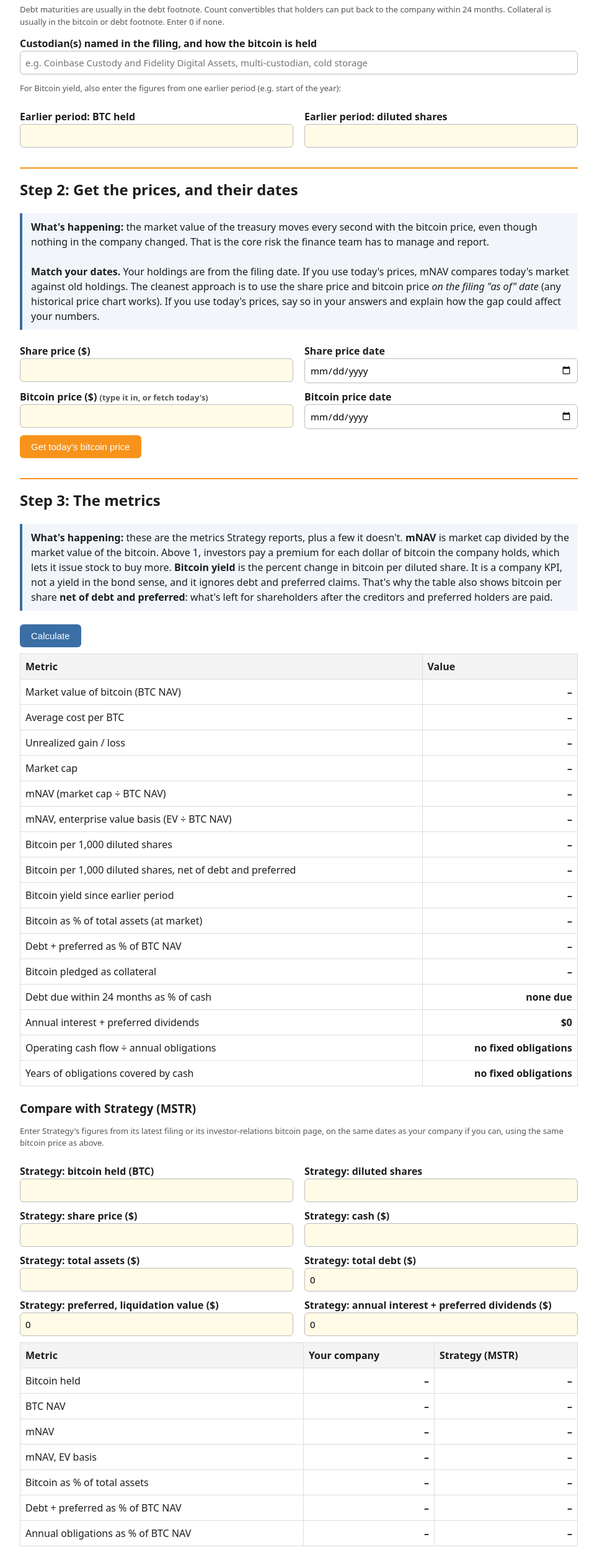
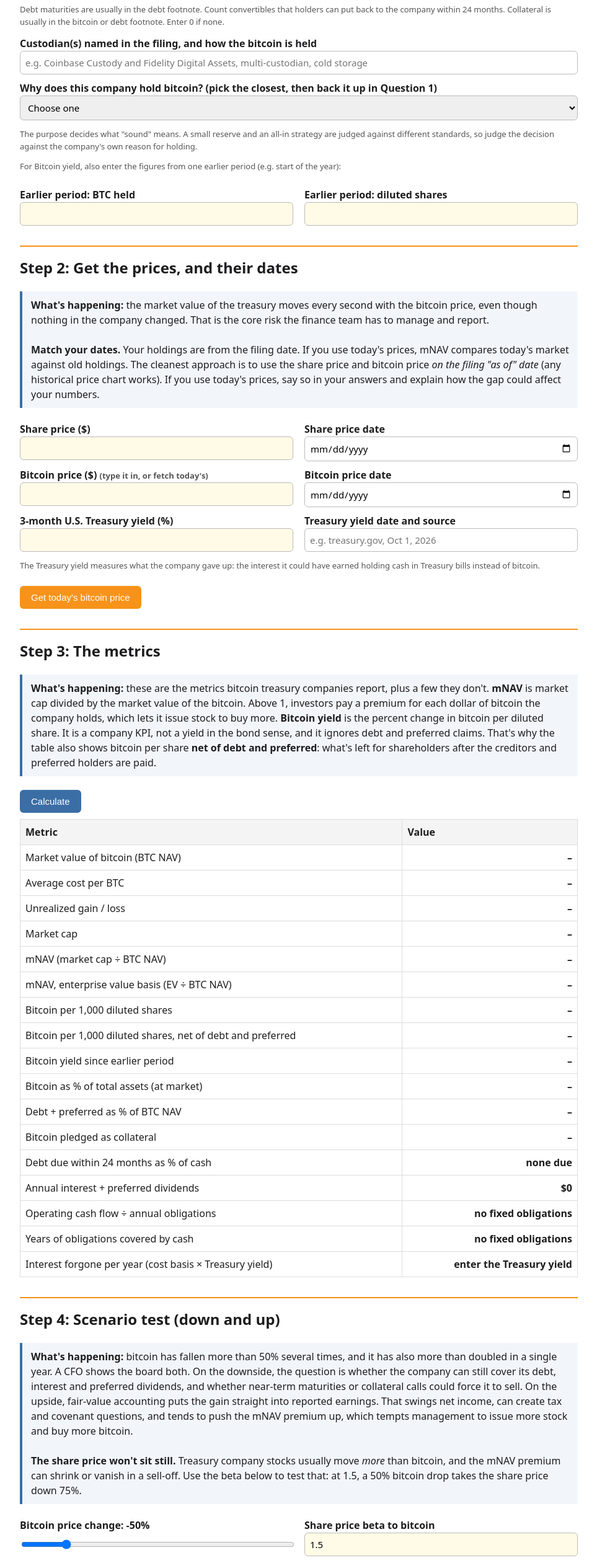
Before and after one commit to SatoshiEcon/Bitcoin-Treasury-Lab-, a plain HTML site: page index.html in a window 1280 px wide. Shown: the part 1520-4041 px from the top of the page at 62% size, without its empty margins (158-1121 px from the left). Drawn offline with Linux system fonts and the light colour scheme.

Commit message:
Update index.html

```diff
--- a/index.html
+++ b/index.html
@@ -70,6 +70,16 @@ button.sec{background:#3b6ea5}
 <p class="small">Debt maturities are usually in the debt footnote. Count convertibles that holders can put back to the company within 24 months. Collateral is usually in the bitcoin or debt footnote. Enter 0 if none.</p>
 <label>Custodian(s) named in the filing, and how the bitcoin is held</label>
 <input id="custody" placeholder="e.g. Coinbase Custody and Fidelity Digital Assets, multi-custodian, cold storage">
+<label>Why does this company hold bitcoin? (pick the closest, then back it up in Question 1)</label>
+<select id="purpose" style="width:100%;padding:8px;font-size:15px;border:1px solid #bbb;border-radius:6px;font-family:inherit">
+<option value="">Choose one</option>
+<option>Treasury diversification: a share of excess cash held as a reserve asset</option>
+<option>Bitcoin treasury company: accumulating bitcoin is the core strategy</option>
+<option>Miner: bitcoin is the company's product and inventory</option>
+<option>Operating use: payments, products or services built on bitcoin</option>
+<option>Other (explain in Question 1)</option>
+</select>
+<p class="small">The purpose decides what "sound" means. A small reserve and an all-in strategy are judged against different standards, so judge the decision against the company's own reason for holding.</p>
 <p class="small">For Bitcoin yield, also enter the figures from one earlier period (e.g. start of the year):</p>
 <div class="grid">
 <div><label>Earlier period: BTC held</label><input class="num" id="btc0" type="number" step="any"></div>
@@ -83,28 +93,17 @@ button.sec{background:#3b6ea5}
 <div><label>Share price date</label><input id="pxdate" type="date"></div>
 <div><label>Bitcoin price ($) <span class="small" id="pxsrc">(type it in, or fetch today's)</span></label><input class="num" id="btcpx" type="number" step="any"></div>
 <div><label>Bitcoin price date</label><input id="btcpxdate" type="date"></div>
+<div><label>3-month U.S. Treasury yield (%)</label><input class="num" id="rf" type="number" step="any"></div>
+<div><label>Treasury yield date and source</label><input id="rfsrc" placeholder="e.g. treasury.gov, Oct 1, 2026"></div>
 </div>
+<p class="small">The Treasury yield measures what the company gave up: the interest it could have earned holding cash in Treasury bills instead of bitcoin.</p>
 <button onclick="getPrice()">Get today's bitcoin price</button>
 
 <h2>Step 3: The metrics</h2>
-<div class="what"><strong>What's happening:</strong> these are the metrics Strategy reports, plus a few it doesn't. <strong>mNAV</strong> is market cap divided by the market value of the bitcoin. Above 1, investors pay a premium for each dollar of bitcoin the company holds, which lets it issue stock to buy more. <strong>Bitcoin yield</strong> is the percent change in bitcoin per diluted share. It is a company KPI, not a yield in the bond sense, and it ignores debt and preferred claims. That's why the table also shows bitcoin per share <strong>net of debt and preferred</strong>: what's left for shareholders after the creditors and preferred holders are paid.</div>
+<div class="what"><strong>What's happening:</strong> these are the metrics bitcoin treasury companies report, plus a few they don't. <strong>mNAV</strong> is market cap divided by the market value of the bitcoin. Above 1, investors pay a premium for each dollar of bitcoin the company holds, which lets it issue stock to buy more. <strong>Bitcoin yield</strong> is the percent change in bitcoin per diluted share. It is a company KPI, not a yield in the bond sense, and it ignores debt and preferred claims. That's why the table also shows bitcoin per share <strong>net of debt and preferred</strong>: what's left for shareholders after the creditors and preferred holders are paid.</div>
 <button class="sec" onclick="calc()">Calculate</button>
 <div class="check" id="checks"></div>
 <table id="out"></table>
-
-<h3>Compare with Strategy (MSTR)</h3>
-<p class="small">Enter Strategy's figures from its latest filing or its investor-relations bitcoin page, on the same dates as your company if you can, using the same bitcoin price as above.</p>
-<div class="grid">
-<div><label>Strategy: bitcoin held (BTC)</label><input class="num" id="m_btc" type="number" step="any"></div>
-<div><label>Strategy: diluted shares</label><input class="num" id="m_shares" type="number" step="any"></div>
-<div><label>Strategy: share price ($)</label><input class="num" id="m_px" type="number" step="any"></div>
-<div><label>Strategy: cash ($)</label><input class="num" id="m_cash" type="number" step="any"></div>
-<div><label>Strategy: total assets ($)</label><input class="num" id="m_assets" type="number" step="any"></div>
-<div><label>Strategy: total debt ($)</label><input class="num" id="m_debt" type="number" step="any" value="0"></div>
-<div><label>Strategy: preferred, liquidation value ($)</label><input class="num" id="m_pref" type="number" step="any" value="0"></div>
-<div><label>Strategy: annual interest + preferred dividends ($)</label><input class="num" id="m_oblig" type="number" step="any" value="0"></div>
-</div>
-<div class="scroll"><table id="cmp"></table></div>
 
 <h2>Step 4: Scenario test (down and up)</h2>
 <div class="what"><strong>What's happening:</strong> bitcoin has fallen more than 50% several times, and it has also more than doubled in a single year. A CFO shows the board both. On the downside, the question is whether the company can still cover its debt, interest and preferred dividends, and whether near-term maturities or collateral calls could force it to sell. On the upside, fair-value accounting puts the gain straight into reported earnings. That swings net income, can create tax and covenant questions, and tends to push the mNAV premium up, which tempts management to issue more stock and buy more bitcoin.<br><br><strong>The share price won't sit still.</strong> Treasury company stocks usually move <em>more</em> than bitcoin, and the mNAV premium can shrink or vanish in a sell-off. Use the beta below to test that: at 1.5, a 50% bitcoin drop takes the share price down 75%.</div>
@@ -117,8 +116,8 @@ button.sec{background:#3b6ea5}
 <div class="scroll"><table id="scen"></table></div>
 
 <h2>Step 5: Your evaluation</h2>
-<label>1. What is this company's strategic reason for holding bitcoin? Quote the filing or a management statement.</label><textarea id="q1"></textarea>
-<label>2. How does its allocation compare with Strategy's? Use the comparison table: mNAV, bitcoin as a share of assets, debt and preferred against bitcoin, and the funding method (operating cash flow, debt, equity, preferred). Could the core business fund these purchases, or does it depend on capital markets?</label><textarea id="q2"></textarea>
+<label>1. What is this company's strategic reason for holding bitcoin? Quote the filing or a management statement, and explain why you classified it as you did in Step 1.</label><textarea id="q1"></textarea>
+<label>2. Do the size, funding and risk of the holding fit that purpose? Use bitcoin as a share of assets, debt and preferred against bitcoin, and the funding method (operating cash flow, debt, equity, preferred). Could the core business fund these purchases, or does it depend on capital markets? What did the company give up to hold it, such as interest forgone or cash the business could have used?</label><textarea id="q2"></textarea>
 <label>3. What does the scenario test say about this company's risk tolerance? On the downside, could it meet interest, preferred payments and near-term maturities without selling bitcoin? Does any pledged bitcoin create a forced-sale risk? What happens to mNAV when the share price falls with bitcoin? On the upside, how would a large gain change its reported earnings and its incentive to buy more?</label><textarea id="q3"></textarea>
 <label>4. Custody: who holds the keys? Is the bitcoin spread across custodians, held in cold storage, or pledged? What would a custodian failure or a seizure mean for this company?</label><textarea id="q4"></textarea>
 <label>5. Tokenomics: how do bitcoin's fixed supply and halving schedule factor into the decision, and where is that argument weakest?</label><textarea id="q5"></textarea>
@@ -130,13 +129,13 @@ button.sec{background:#3b6ea5}
 <tr><td>Uses the numbers</td><td>Every claim points to a metric or a line from the filing, with dates.</td><td>General statements about bitcoin with no figures.</td></tr>
 <tr><td>Both directions</td><td>Covers the downside and the upside, including what each does to earnings, coverage and incentives.</td><td>Only the crash, or only the rally.</td></tr>
 <tr><td>Company-specific</td><td>Explains why this decision fits or doesn't fit this company's cash flow, debt and business.</td><td>Could be about any company.</td></tr>
-<tr><td>Fair comparison</td><td>Compares with Strategy on the same metrics and dates, and explains the differences.</td><td>Says "smaller than Strategy" and stops.</td></tr>
+<tr><td>Judged against its purpose</td><td>Tests the decision against the company's own stated reason for holding, and uses the right yardstick for that type of holder.</td><td>Judges a small cash reserve as if it were an all-in bitcoin strategy, or the reverse.</td></tr>
 <tr><td>Weakest point</td><td>Names the strongest argument against your own conclusion and answers it.</td><td>One-sided.</td></tr>
 <tr><td>CFO recommendation</td><td>A specific change: size, funding, custody, hedging, disclosure, with the reason.</td><td>"They should be careful."</td></tr>
 </table>
 
 <h2>Step 7: Sources (links)</h2>
-<div class="what"><strong>What's happening:</strong> put links to all of the sources you used to find the information above, one link per line. Later, you can turn them into APA citations for your paper. <strong>Required:</strong> the SEC filing you used (from sec.gov/edgar or the company's investor-relations page), Strategy's source, and the sources of your share and bitcoin prices. Add any other articles or pages you used. Full APA references go in your paper.</div>
+<div class="what"><strong>What's happening:</strong> put links to all of the sources you used to find the information above, one link per line. Later, you can turn them into APA citations for your paper. <strong>Required:</strong> the SEC filing you used (from sec.gov/edgar or the company's investor-relations page), and the sources of your share price, bitcoin price and Treasury yield. Add any other articles or pages you used. Full APA references go in your paper.</div>
 <label>Links to your sources (one per line)</label>
 <textarea id="src" placeholder="https://www.sec.gov/...&#10;https://www.coingecko.com/en/coins/bitcoin"></textarea>
 
@@ -155,7 +154,7 @@ const num=(x,d=2)=>ok(x)?x.toLocaleString('en-US',{maximumFractionDigits:d}):'
 const mult=x=>ok(x)?num(x)+'×':'–';
 const sgn=p=>(p>0?'+':'')+Math.round(p*100)+'%';
 $('date').valueAsDate=new Date();
-let rows=[],srows=[],scenRows=[],cmpRows=[],checkText=[],dirty=false;
+let rows=[],srows=[],scenRows=[],checkText=[],dirty=false;
 
 window.addEventListener('beforeunload',e=>{if(dirty){e.preventDefault();e.returnValue='';}});
 
@@ -173,7 +172,7 @@ async function getPrice(){
 
 function inputs(){
   return {btc:n('btc'),cost:n('cost'),sh:n('shares'),px:n('px'),cash:n('cash')||0,assets:n('assets'),ocf:n('ocf'),
-    debt:n('debt')||0,pref:n('pref')||0,due:n('due24')||0,pledged:n('pledged')||0,
+    debt:n('debt')||0,rf:n('rf'),pref:n('pref')||0,due:n('due24')||0,pledged:n('pledged')||0,
     intr:n('interest')||0,pdiv:n('prefdiv')||0,b:n('btcpx'),beta:ok(n('beta'))?n('beta'):1};
 }
 
@@ -233,29 +232,14 @@ function calc(){
     ['Debt due within 24 months as % of cash',v.due>0?pct(v.due/v.cash):'none due'],
     ['Annual interest + preferred dividends',usd(oblig)],
     ['Operating cash flow ÷ annual obligations',oblig>0?mult(v.ocf/oblig):'no fixed obligations'],
-    ['Years of obligations covered by cash',oblig>0?num(v.cash/oblig,1)+' years':'no fixed obligations']
+    ['Years of obligations covered by cash',oblig>0?num(v.cash/oblig,1)+' years':'no fixed obligations'],
+    ['Interest forgone per year (cost basis × Treasury yield)',ok(v.rf)?usd(v.cost*v.rf/100):'enter the Treasury yield']
   ];
   table('out',['Metric','Value'],rows,i=>{
     if(i===14&&oblig>0&&ok(v.ocf))return v.ocf/oblig<1?'bad':'good';
     return '';
   });
   runChecks(v);
-
-  // Strategy comparison
-  const m={btc:n('m_btc'),sh:n('m_shares'),px:n('m_px'),cash:n('m_cash')||0,assets:n('m_assets'),debt:n('m_debt')||0,pref:n('m_pref')||0,oblig:n('m_oblig')||0};
-  m.nav=m.btc*v.b;m.mcap=m.sh*m.px;const mev=m.mcap+m.debt+m.pref-m.cash;
-  const name=$('ticker').value||$('co').value||'Your company';
-  cmpRows=[
-    ['Metric',name,'Strategy (MSTR)'],
-    ['Bitcoin held',num(v.btc,2),num(m.btc,2)],
-    ['BTC NAV',usd(v.nav),usd(m.nav)],
-    ['mNAV',mult(v.mcap/v.nav),mult(m.mcap/m.nav)],
-    ['mNAV, EV basis',mult(ev/v.nav),mult(mev/m.nav)],
-    ['Bitcoin as % of total assets',pct(v.nav/v.assets),pct(m.nav/m.assets)],
-    ['Debt + preferred as % of BTC NAV',pct((v.debt+v.pref)/v.nav),pct((m.debt+m.pref)/m.nav)],
-    ['Annual obligations as % of BTC NAV',pct(oblig/v.nav),pct(m.oblig/m.nav)]
-  ];
-  $('cmp').innerHTML=cmpRows.map((r,i)=>'<tr>'+r.map((c,j)=>i===0?'<th>'+c+'</th>':(j===0?'<td>'+c+'</td>':'<td class="v">'+c+'</td>')).join('')+'</tr>').join('');
 
   // Scenario
   const s=scenario(chg,v);
@@ -293,19 +277,18 @@ function calc(){
   $('scen').innerHTML=scenRows.map((r,i)=>'<tr>'+r.map((c,j)=>i===0?'<th>'+c+'</th>':(j===0?'<td>'+c+'</td>':'<td class="v">'+c+'</td>')).join('')+'</tr>').join('');
 }
 
-document.querySelectorAll('input,textarea').forEach(el=>el.addEventListener('input',()=>{dirty=true;calc();}));
+document.querySelectorAll('input,textarea,select').forEach(el=>el.addEventListener('input',()=>{dirty=true;calc();}));
 
 function download(){
   calc();
   const q=s=>'"'+String(s??'').replace(/"/g,'""')+'"';
   const L=[['Bitcoin Treasury Lab'],
     ['Name',$('name').value],['Course',$('course').value],['Instructor',$('instructor').value],['Date',$('date').value],[],
-    ['Company',$('co').value],['Ticker',$('ticker').value],['Filing',$('filing').value],['As of',$('asof').value],['Custody',$('custody').value],[],['INPUTS']];
-  [['btc','Bitcoin held'],['cost','Cost basis'],['shares','Diluted shares'],['cash','Cash'],['assets','Total assets'],['ocf','Operating cash flow (12 months)'],['debt','Debt'],['pref','Preferred'],['due24','Debt due within 24 months'],['pledged','Bitcoin pledged as collateral'],['interest','Annual interest'],['prefdiv','Annual preferred dividends'],['btc0','Earlier BTC'],['shares0','Earlier shares'],['px','Share price'],['pxdate','Share price date'],['btcpx','Bitcoin price'],['btcpxdate','Bitcoin price date'],['beta','Share price beta'],
-   ['m_btc','Strategy BTC'],['m_shares','Strategy diluted shares'],['m_px','Strategy share price'],['m_cash','Strategy cash'],['m_assets','Strategy total assets'],['m_debt','Strategy debt'],['m_pref','Strategy preferred'],['m_oblig','Strategy annual obligations']].forEach(([id,l])=>L.push([l,$(id).value]));
+    ['Company',$('co').value],['Ticker',$('ticker').value],['Filing',$('filing').value],['As of',$('asof').value],['Custody',$('custody').value],['Purpose',$('purpose').value],[],['INPUTS']];
+  [['btc','Bitcoin held'],['cost','Cost basis'],['shares','Diluted shares'],['cash','Cash'],['assets','Total assets'],['ocf','Operating cash flow (12 months)'],['debt','Debt'],['pref','Preferred'],['due24','Debt due within 24 months'],['pledged','Bitcoin pledged as collateral'],['interest','Annual interest'],['prefdiv','Annual preferred dividends'],['btc0','Earlier BTC'],['shares0','Earlier shares'],['px','Share price'],['pxdate','Share price date'],['btcpx','Bitcoin price'],['btcpxdate','Bitcoin price date'],['beta','Share price beta'],['rf','Treasury yield (%)'],['rfsrc','Treasury yield source']].forEach(([id,l])=>L.push([l,$(id).value]));
   L.push([],['METRICS'],...rows);
   if(checkText.length)L.push([],['DATA CHECKS'],...checkText.map(x=>['Check',x]));
-  L.push([],['COMPARISON WITH STRATEGY'],...cmpRows,[],['SCENARIO TEST ('+sgn(n('drop')/100)+' move)'],...srows,[],['SCENARIO COMPARISON'],...scenRows,[],['EVALUATION']);
+  L.push([],['SCENARIO TEST ('+sgn(n('drop')/100)+' move)'],...srows,[],['SCENARIO COMPARISON'],...scenRows,[],['EVALUATION']);
   ['q1','q2','q3','q4','q5','q6'].forEach((id,i)=>L.push(['Question '+(i+1),$(id).value]));
   L.push([],['SOURCES']);
   $('src').value.split('\n').map(x=>x.trim()).filter(Boolean).forEach((x,i)=>L.push(['Source '+(i+1),x]));
```
